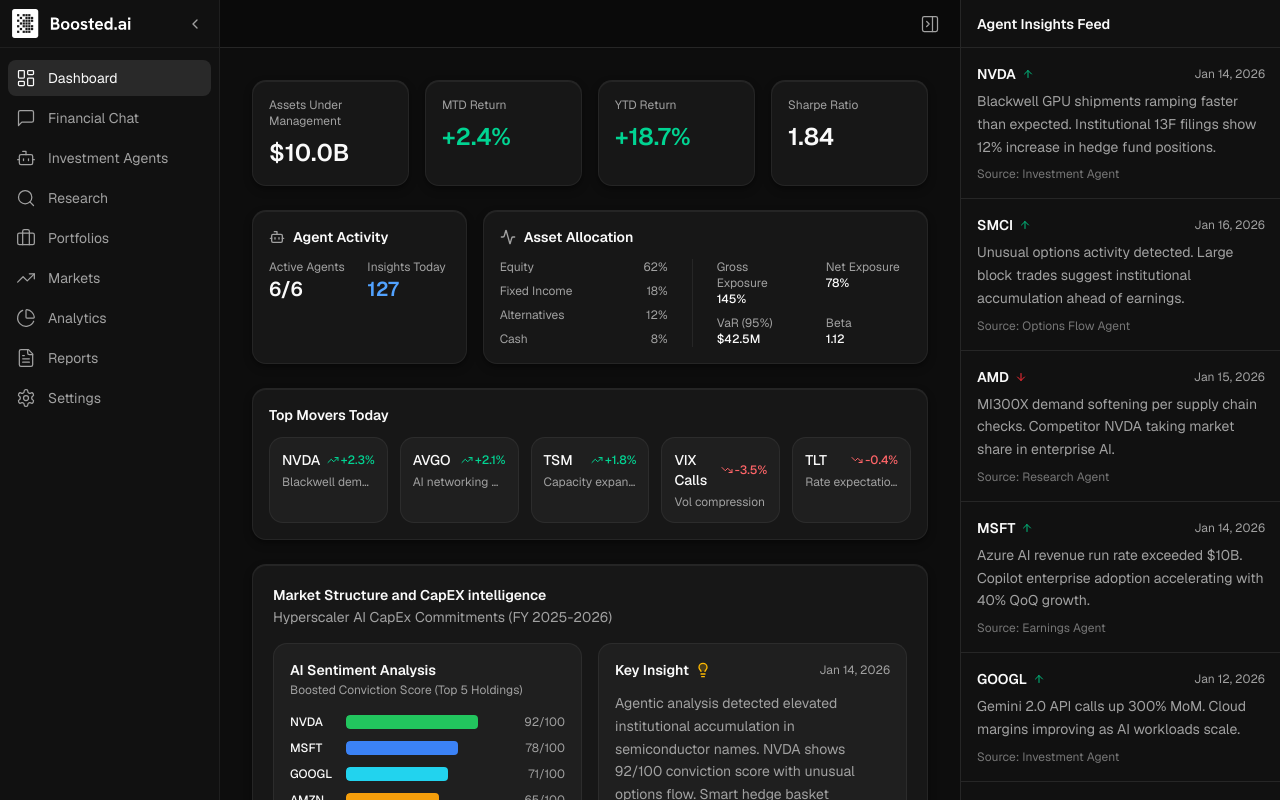
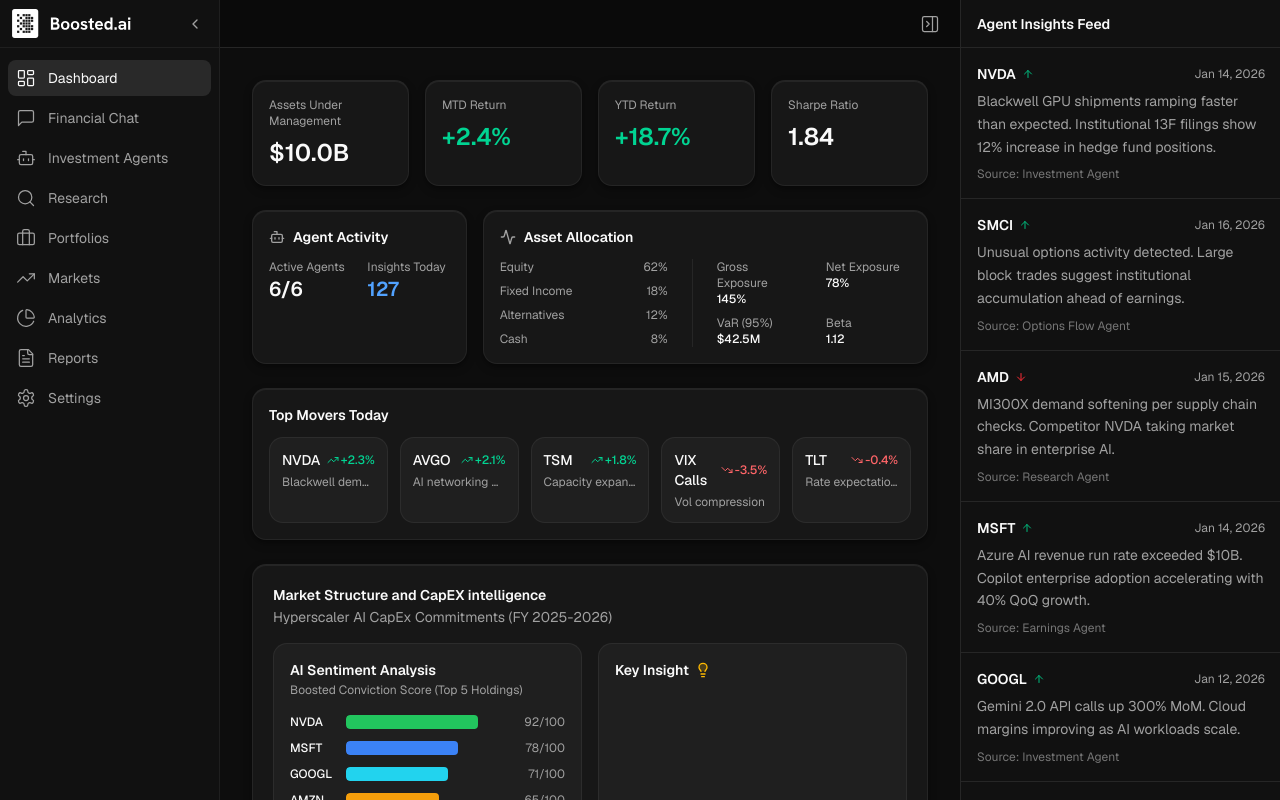
Before and after one commit to raymondfesta/financialAppDemo, a Next.js app: page / in a window 1280 px wide. Built offline with nearby package versions, Linux system fonts and the light colour scheme.

Commit message:
Remove data from key insight card

```diff
--- a/components/dashboard/key-insight-card.tsx
+++ b/components/dashboard/key-insight-card.tsx
@@ -3,21 +3,10 @@ import { Lightbulb } from "lucide-react"
 export function KeyInsightCard() {
   return (
     <div className="dashboard-container-nested p-4 flex flex-col">
-      <div className="flex items-center justify-between mb-3">
-        <div className="flex items-center gap-1.5">
-          <h3 className="text-sm font-semibold text-foreground">Key Insight</h3>
-          <Lightbulb className="h-4 w-4 text-amber-400 fill-amber-400/20" />
-        </div>
-        <span className="text-xs text-muted-foreground">Jan 14, 2026</span>
+      <div className="flex items-center gap-1.5 mb-3">
+        <h3 className="text-sm font-semibold text-foreground">Key Insight</h3>
+        <Lightbulb className="h-4 w-4 text-amber-400 fill-amber-400/20" />
       </div>
-
-      <p className="text-sm text-muted-foreground leading-relaxed flex-1">
-        Agentic analysis detected elevated institutional accumulation in semiconductor names. NVDA shows 92/100 conviction score with unusual options flow. Smart hedge basket suggests rotating 15% from software to chip infrastructure plays ahead of Q1 earnings.
-      </p>
-
-      <p className="text-xs text-muted-foreground/70 mt-4 pt-3 border-t border-border">
-        Sources: Boosted Investment Agents, Real-time Options Flow, SEC 13F Filings
-      </p>
     </div>
   )
 }
```
